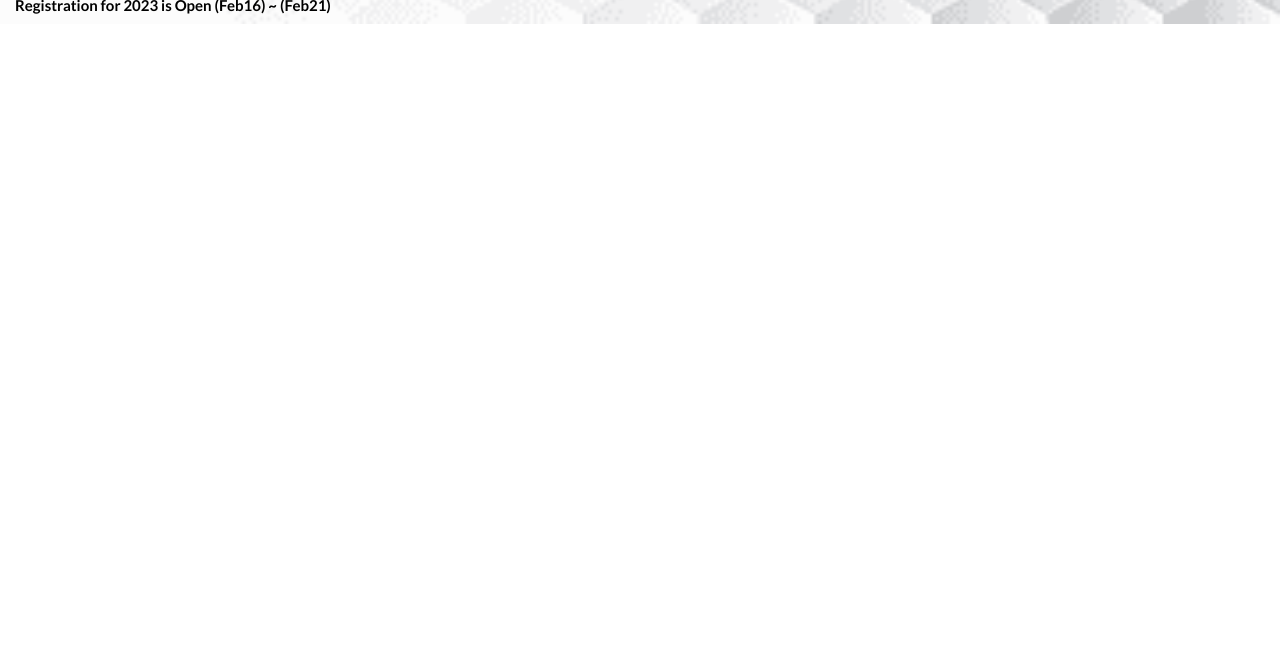
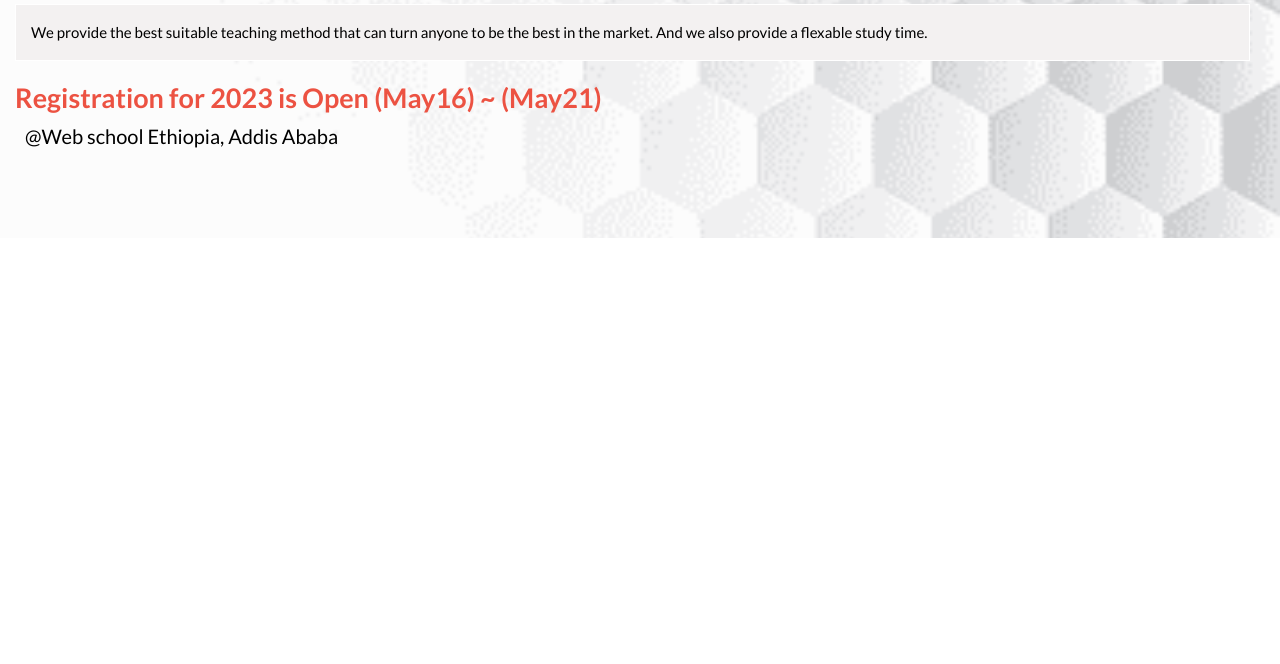
Before and after one commit to Sofinaye/Capstone, a website: page index.html in a window 1280 px wide. Shown: the part 136-800 px from the top of the page. Drawn offline with Linux system fonts and the light colour scheme.

Commit message:
Add home page disc footer style

```diff
--- a/index.html
+++ b/index.html
@@ -20,7 +20,8 @@
         <p class="body-disc">"Hello! Future Web Developers"</p>
         <h1 class="home-heading">WE ARE HERE TO TRAIN THE BEST WEBSITE<span> DEVELOPERS FOR THE MARKET</span> IN 2023.</h1>
         <p class="body-disc2">We provide the best suitable teaching method that can turn anyone to be the best in the market. And we also provide a flexable study time.</p>
-        <h2 class="heading2">Registration for 2023 is Open<span> (Feb16) ~ (Feb21)</span></h2>
+        <h2 class="heading2">Registration for 2023 is Open<span> (May16) ~ (May21)</span></h2>
+        <p class="home-footer">@Web school Ethiopia, Addis Ababa</p>
       </div>
   </section>
 </body>
--- a/style.css
+++ b/style.css
@@ -43,3 +43,23 @@
   color: #ec5242;
   font-weight: 700;
 }
+
+.body-disc2 {
+  margin-top: 2rem;
+  font-size: 1.5rem;
+  line-height: 2.5rem;
+  border: 1px solid #fff;
+  padding: 1.5rem;
+  background: rgb(243, 241, 241);
+}
+
+.heading2 {
+  font-size: 2.7rem;
+  padding-top: 2rem;
+  color: #ec5242;
+}
+
+.home-footer {
+  font-size: 2rem;
+  padding: 1rem 1rem 8rem 1rem;
+}
```
